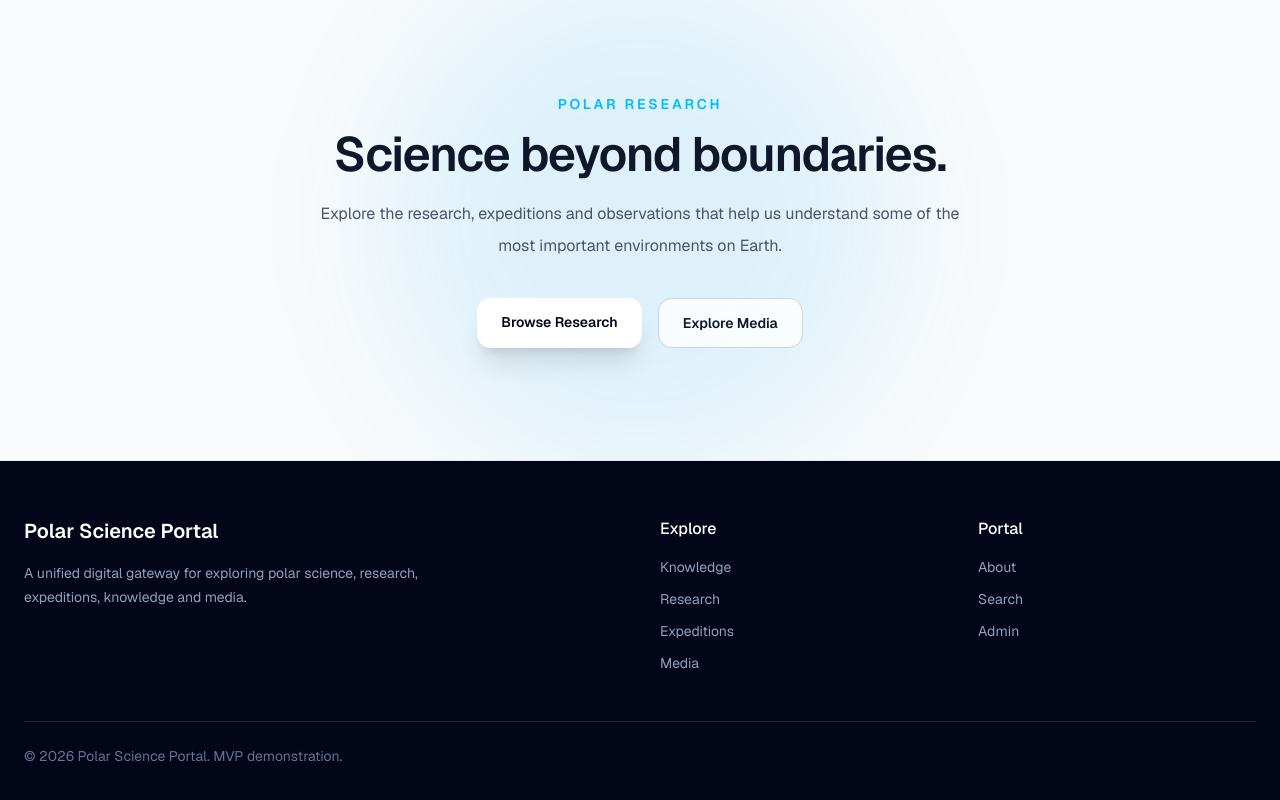
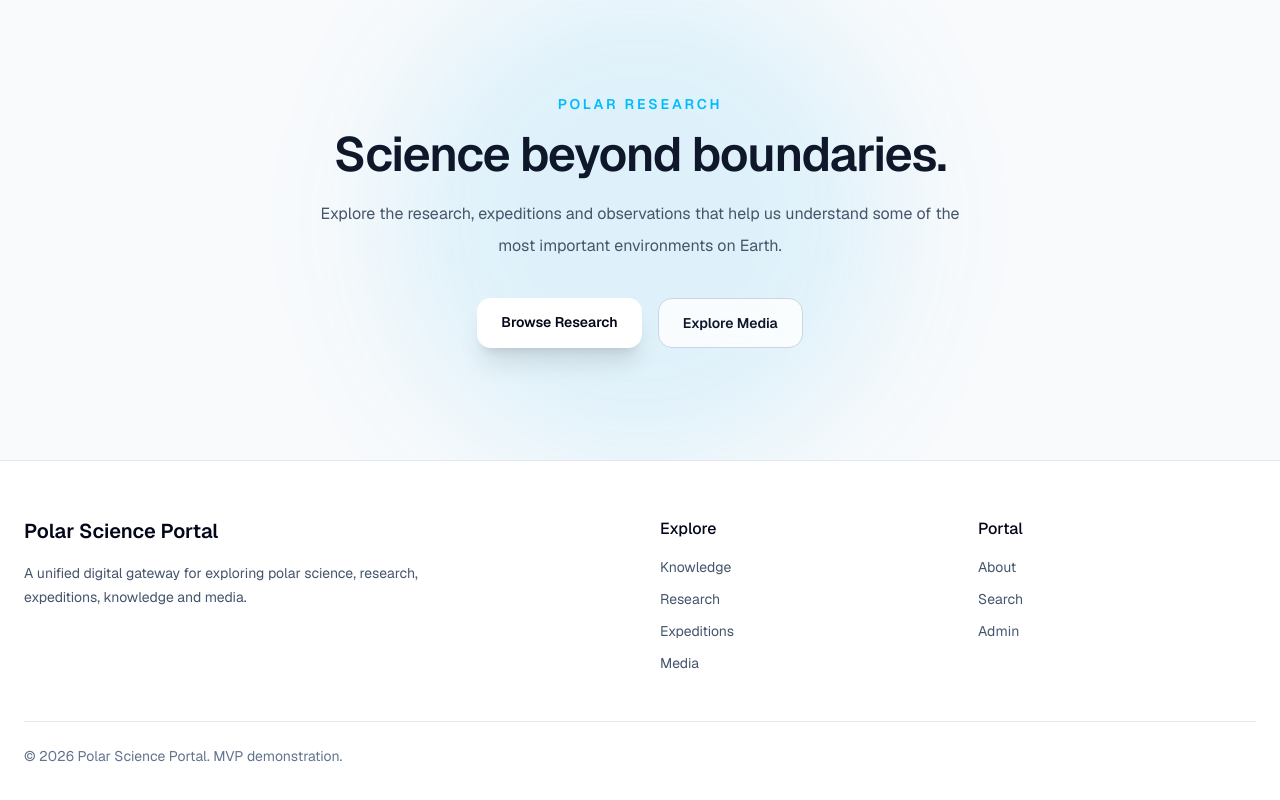
Before and after one commit to TK1517/Integrated-Polar-Science-Outreach, a Next.js app: page / in a window 1280 px wide. Shown: the part 2140-2940 px from the top of the page. Built offline with nearby package versions, Linux system fonts and the light colour scheme; no server answers; the database is empty.

Commit message:
fixed ui

```diff
--- a/app/admin/login/page.tsx
+++ b/app/admin/login/page.tsx
@@ -1,15 +1,12 @@
 "use client";
 
 import { FormEvent, useState } from "react";
-import { useRouter } from "next/navigation";
 
 import { createClient } from "@/lib/supabase/browser";
 
 const supabase = createClient();
 
 export default function AdminLoginPage() {
-  const router = useRouter();
-
   const [email, setEmail] = useState("");
   const [password, setPassword] = useState("");
   const [error, setError] = useState("");
@@ -27,7 +24,7 @@ export default function AdminLoginPage() {
     console.log("2. Calling Supabase...");
 
     const result = await supabase.auth.signInWithPassword({
-      email,
+      email: email.trim().toLowerCase(),
       password,
     });
 
@@ -38,10 +35,21 @@ export default function AdminLoginPage() {
       return;
     }
 
+    if (!result.data.session) {
+      setError("Sign-in did not create a session. Please try again.");
+      return;
+    }
+
     console.log("4. Login successful");
 
-    router.push("/admin");
-    router.refresh();
+    const redirectedFrom = new URLSearchParams(window.location.search).get(
+      "redirectedFrom"
+    );
+    const destination = redirectedFrom?.startsWith("/")
+      ? redirectedFrom
+      : "/admin";
+
+    window.location.assign(destination);
   } catch (err) {
     console.error("5. Login exception:", err);
 
--- a/components/layout/Footer.tsx
+++ b/components/layout/Footer.tsx
@@ -2,7 +2,7 @@ import Link from "next/link";
 
 export default function Footer() {
   return (
-    <footer className="border-t border-slate-200 bg-slate-950 text-white dark:border-slate-800">
+    <footer className="border-t border-slate-200 bg-white text-slate-950 transition-colors dark:border-slate-800 dark:bg-slate-950 dark:text-white">
       <div className="mx-auto max-w-7xl px-6 py-14">
 
         <div className="grid gap-10 md:grid-cols-4">
@@ -12,7 +12,7 @@ export default function Footer() {
               Polar Science Portal
             </h2>
 
-            <p className="mt-4 max-w-md text-sm leading-6 text-slate-400">
+            <p className="mt-4 max-w-md text-sm leading-6 text-slate-600 dark:text-slate-400">
               A unified digital gateway for exploring polar science,
               research, expeditions, knowledge and media.
             </p>
@@ -23,20 +23,20 @@ export default function Footer() {
               Explore
             </h3>
 
-            <div className="mt-4 space-y-3 text-sm text-slate-400">
-              <Link className="block hover:text-white" href="/knowledge">
+            <div className="mt-4 space-y-3 text-sm text-slate-600 dark:text-slate-400">
+              <Link className="block hover:text-slate-950 dark:hover:text-white" href="/knowledge">
                 Knowledge
               </Link>
 
-              <Link className="block hover:text-white" href="/publications">
+              <Link className="block hover:text-slate-950 dark:hover:text-white" href="/publications">
                 Research
               </Link>
 
-              <Link className="block hover:text-white" href="/expeditions">
+              <Link className="block hover:text-slate-950 dark:hover:text-white" href="/expeditions">
                 Expeditions
               </Link>
 
-              <Link className="block hover:text-white" href="/media">
+              <Link className="block hover:text-slate-950 dark:hover:text-white" href="/media">
                 Media
               </Link>
             </div>
@@ -47,16 +47,16 @@ export default function Footer() {
               Portal
             </h3>
 
-            <div className="mt-4 space-y-3 text-sm text-slate-400">
-              <Link className="block hover:text-white" href="/about">
+            <div className="mt-4 space-y-3 text-sm text-slate-600 dark:text-slate-400">
+              <Link className="block hover:text-slate-950 dark:hover:text-white" href="/about">
                 About
               </Link>
 
-              <Link className="block hover:text-white" href="/search">
+              <Link className="block hover:text-slate-950 dark:hover:text-white" href="/search">
                 Search
               </Link>
 
-              <Link className="block hover:text-white" href="/admin">
+              <Link className="block hover:text-slate-950 dark:hover:text-white" href="/admin">
                 Admin
               </Link>
             </div>
@@ -64,7 +64,7 @@ export default function Footer() {
 
         </div>
 
-        <div className="mt-12 border-t border-slate-800 pt-6 text-sm text-slate-500">
+        <div className="mt-12 border-t border-slate-200 pt-6 text-sm text-slate-500 dark:border-slate-800">
           © 2026 Polar Science Portal. MVP demonstration.
         </div>
 
```
